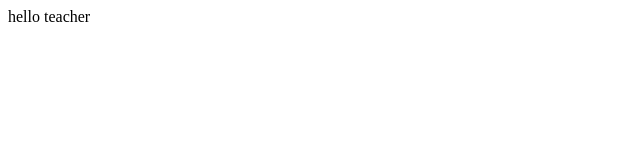
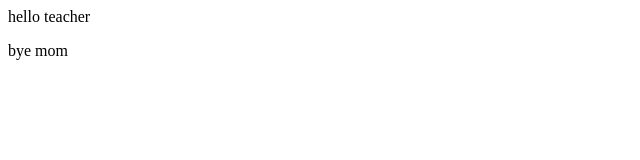
Before and after one commit to nguyenthanhphuoc051001/shopping-website, a plain HTML site: page index.html in a window 1280 px wide. Shown: the full height of the page, 0-640 px from the left. Drawn offline with Linux system fonts and the light colour scheme.

Commit message:
[HTML-1]- update index.html

```diff
--- a/index.html
+++ b/index.html
@@ -1 +1,2 @@
 <p>hello teacher</p>
+<p> bye mom</p>
```
